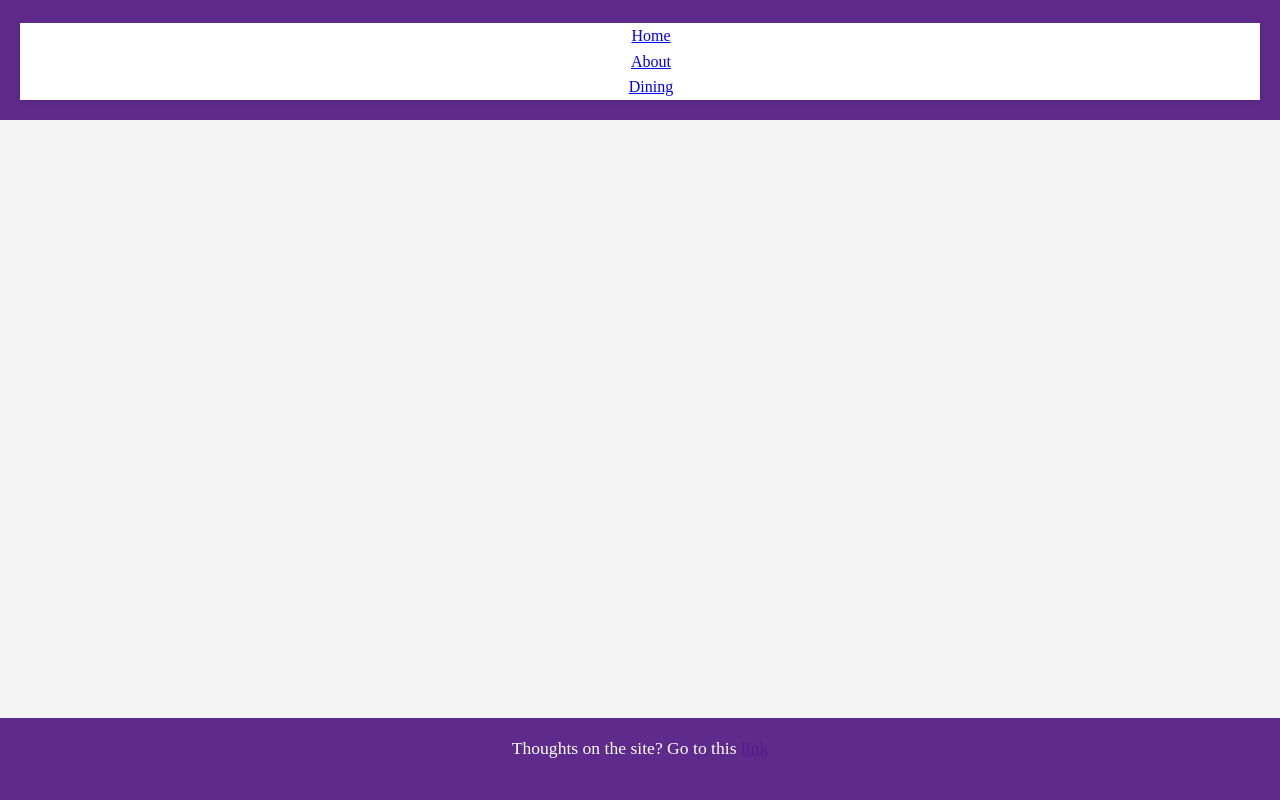
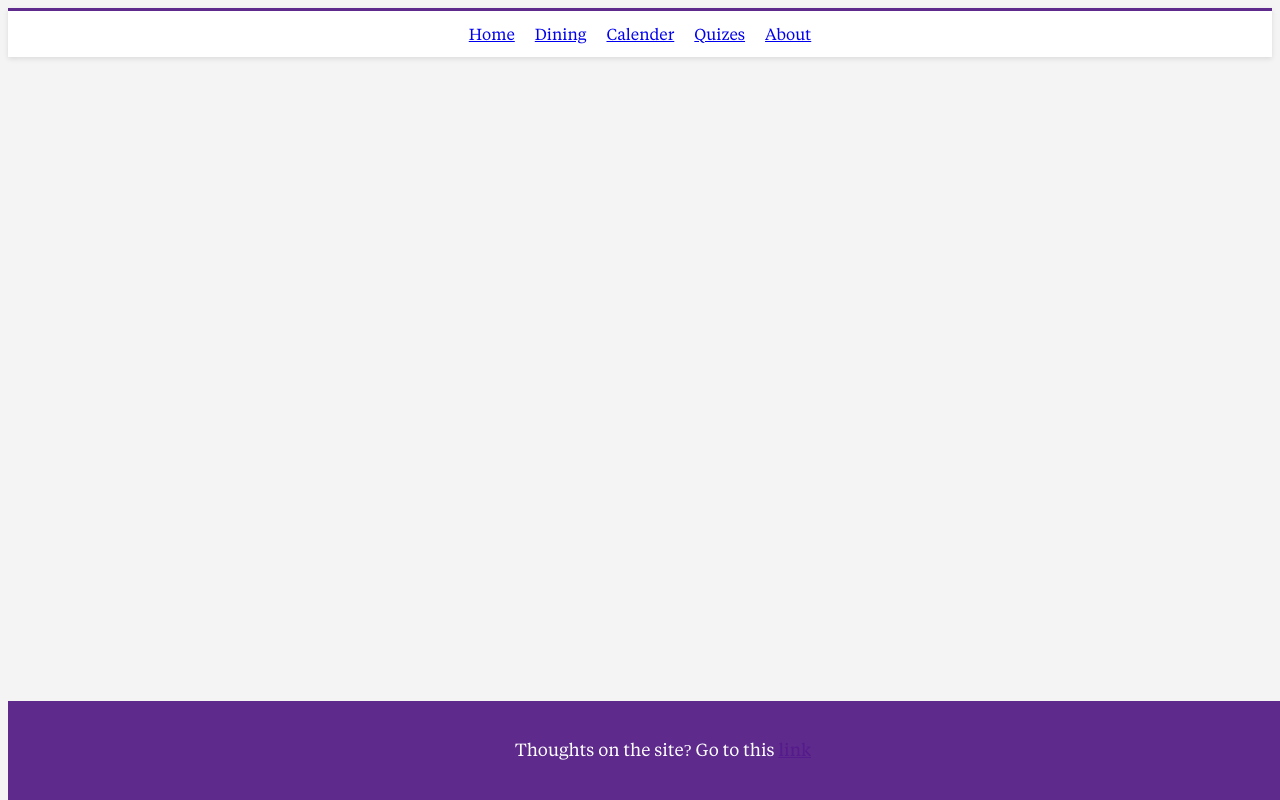
Before and after one commit to Veemon22/hci-amherst-college-student-site, a Flask app: template templates/base.html in a window 1280 px wide. Run offline with Flask 3, Linux system fonts and the light colour scheme; the template is opened without the code that fills it, so the values that code supplies are empty.

Commit message:
Skeleton of the site

```diff
--- a/main.py
+++ b/main.py
@@ -3,14 +3,27 @@
 
 app = Flask(__name__)
 
+# Home Page
 @app.route('/')
 def home():
     return render_template('home.html')
 
+# Dining Page
+@app.route('/dining')
+def dining():
+    return render_template('dining.html')
+
+# Calender Page
+@app.route('/calender')
+def calender():
+    return render_template('calender.html')
+
+# Quizes Page
+@app.route('/quizes')
+def quizes():
+    return render_template('quizes.html')
+
+# About Page
 @app.route('/about')
 def about():
     return render_template('about.html')
-
-@app.route('/dining')
-def dining():
-    return render_template('dining.html')
--- /dev/null
+++ b/static/css/base.css
@@ -0,0 +1,106 @@
+/* Fonts */
+
+/* Tiempos */
+@font-face{
+    font-family: "Tiempos";
+    src: url('../fonts/TestTiemposText-Regular.otf') format('opentype');
+    font-weight: normal;
+    font-style: normal;
+}
+
+@font-face{
+    font-family: "Tiempos";
+    src: url("../fonts/TestTiemposText-Bold.otf") format('opentype');
+    font-weight: bold;
+    font-style: normal;
+}
+
+@font-face{
+    font-family: "Tiempos";
+    src: url("../fonts/TestTiemposText-Italic.otf") format('opentype');
+    font-weight: normal;
+    font-style: italic;
+}
+
+/* Setimo */
+@font-face {
+    font-family: "Setimo";
+    src: url("../fonts/Setimo.otf") format("opentype");
+    font-weight: normal;
+    font-style: normal;
+}
+@font-face {
+    font-family: "Setimo";
+    src: url(../fonts/Setimo_Bold.otf) format("opentype");
+    font-weight: bold;
+    font-style: normal;
+}
+@font-face {
+    font-family: "Setimo";
+    src: url(../fonts/Setimo_Italic.otf) format("opentype");
+    font-weight: normal;
+    font-style: italic;
+}
+
+html{
+    font-family: "Tiempos", serif;
+}
+
+body {
+    line-height: 1.6;
+    color: #2c2c2c;
+    background-color: #f4f4f4;
+}
+
+.top-nav {
+    background-color: #5e2a8c;
+    color: #ffffff;
+    text-align: center;
+}
+
+.top-nav h1 {
+    font-size: 2.5rem;
+    margin: 0;
+}
+
+nav {
+    background-color: #ffffff;
+    border-top: 3px solid #5e2a8c;
+    box-shadow: 0 2px 5px rgba(0, 0, 0, 0.1);
+}
+
+main {
+    padding: 40px 20px;
+    max-width: 1200px;
+    margin: 0 auto;
+}
+
+h2 {
+    font-size: 2rem;
+    color: #5e2a8c;
+    margin-bottom: 20px;
+}
+
+p {
+    font-size: 1.1rem;
+    margin-bottom: 20px;
+    line-height: 1.8;
+}
+
+footer {
+    background-color: #5e2a8c;
+    color: #ffffff;
+    text-align: center;
+    padding: 15px;
+    position: fixed;
+    width: 100%;
+    bottom: 0;
+}
+
+.nav-links {
+    display: flex;
+    justify-content: center;
+    gap: 20px;
+    padding: 10px 0;
+    list-style: none;
+}
--- a/static/css/styles.css
+++ /dev/null
@@ -1,108 +0,0 @@
-
-*,
-*::before,
-*::after {
-    margin: 0;
-    padding: 0;
-    box-sizing: border-box;
-}
-
-body {
-    font-family: 'Gelasio', serif;
-    line-height: 1.6;
-    color: #2c2c2c;
-    background-color: #f4f4f4;
-    margin: 0;
-    padding: 0;
-}
-
-header {
-    background-color: #5e2a8c;
-    color: #ffffff;
-    padding: 20px;
-    text-align: center;
-}
-
-header h1 {
-    font-size: 2.5rem;
-    margin: 0;
-}
-
-nav {
-    background-color: #ffffff;
-    border-top: 3px solid #5e2a8c;
-    box-shadow: 0 2px 5px rgba(0, 0, 0, 0.1);
-}
-
-nav ul {
-    list-style: none;
-    display: flex;
-    justify-content: center;
-    padding: 10px;
-    margin: 0;
-}
-
-nav ul li {
-    margin: 0 15px;
-}
-
-nav ul li a {
-    text-decoration: none;
-    color: #5e2a8c;
-    font-weight: bold;
-    font-size: 1.1rem;
-    transition: color 0.3s ease;
-}
-
-nav ul li a:hover {
-    color: #e9a800;
-}
-
-main {
-    padding: 40px 20px;
-    max-width: 1200px;
-    margin: 0 auto;
-}
-
-h2 {
-    font-size: 2rem;
-    color: #5e2a8c;
-    margin-bottom: 20px;
-}
-
-p {
-    font-size: 1.1rem;
-    margin-bottom: 20px;
-    line-height: 1.8;
-}
-
-footer {
-    background-color: #5e2a8c;
-    color: #ffffff;
-    text-align: center;
-    padding: 15px;
-    position: fixed;
-    width: 100%;
-    bottom: 0;
-}
-
-
-button,
-a.btn {
-    background-color: #e9a800;
-    color: #ffffff;
-    border: none;
-    padding: 10px 20px;
-    text-align: center;
-    text-decoration: none;
-    display: inline-block;
-    font-size: 1rem;
-    border-radius: 5px;
-    cursor: pointer;
-    transition: background-color 0.3s ease;
-}
-
-button:hover,
-a.btn:hover {
-    background-color: #5e2a8c;
-}
--- a/templates/base.html
+++ b/templates/base.html
@@ -5,15 +5,17 @@
     <meta charset="UTF-8">
     <meta name="viewport" content="width=device-width, initial-scale=1.0">
     <title>{% block title %}Amherst College Student{% endblock %}</title>
-    <link rel="stylesheet" href="{{ url_for('static', filename='styles.css') }}">
+    <link rel="stylesheet" href="{{ url_for('static', filename='css/base.css') }}">
 </head>
 <body>
 
-    <header>
-        <nav>
+    <header class="top-nav">
+        <nav class="nav-links">
             <li><a href="{{ url_for('home') }}">Home</a></li>
+            <li><a href="{{ url_for('dining') }}">Dining</a></li>
+            <li><a href="{{ url_for('calender') }}">Calender</a></li>
+            <li><a href="{{ url_for('quizes') }}">Quizes</a></li>
             <li><a href="{{ url_for('about') }}">About</a></li>
-            <li><a href="{{ url_for('dining') }}">Dining</a></li>
         </nav>
     </header>
 
```
Also changed, not shown: static/fonts/Setimo.otf (added), static/fonts/Setimo_Bold.otf (added), static/fonts/Setimo_Bold_Italic.otf (added), static/fonts/Setimo_Italic.otf (added), static/fonts/Setimo_Light.otf (added), static/fonts/Setimo_Light_Italic.otf (added), static/fonts/TestTiemposText-Bold.otf (added), static/fonts/TestTiemposText-BoldItalic.otf (added), static/fonts/TestTiemposText-Medium.otf (added), static/fonts/TestTiemposText-MediumItalic.otf (added), static/fonts/TestTiemposText-Regular.otf (added), static/fonts/TestTiemposText-RegularItalic.otf (added), static/fonts/TestTiemposText-Semibold.otf (added), static/fonts/TestTiemposText-SemiboldItalic.otf (added), 2 more files.
